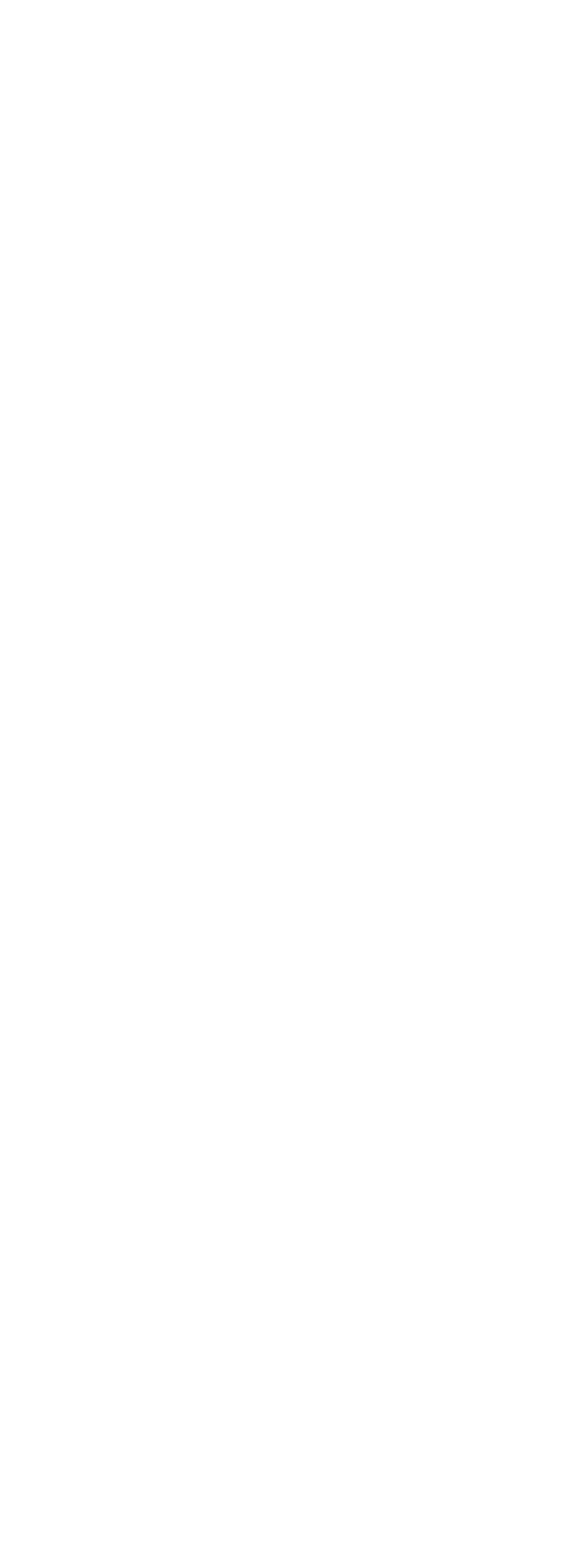
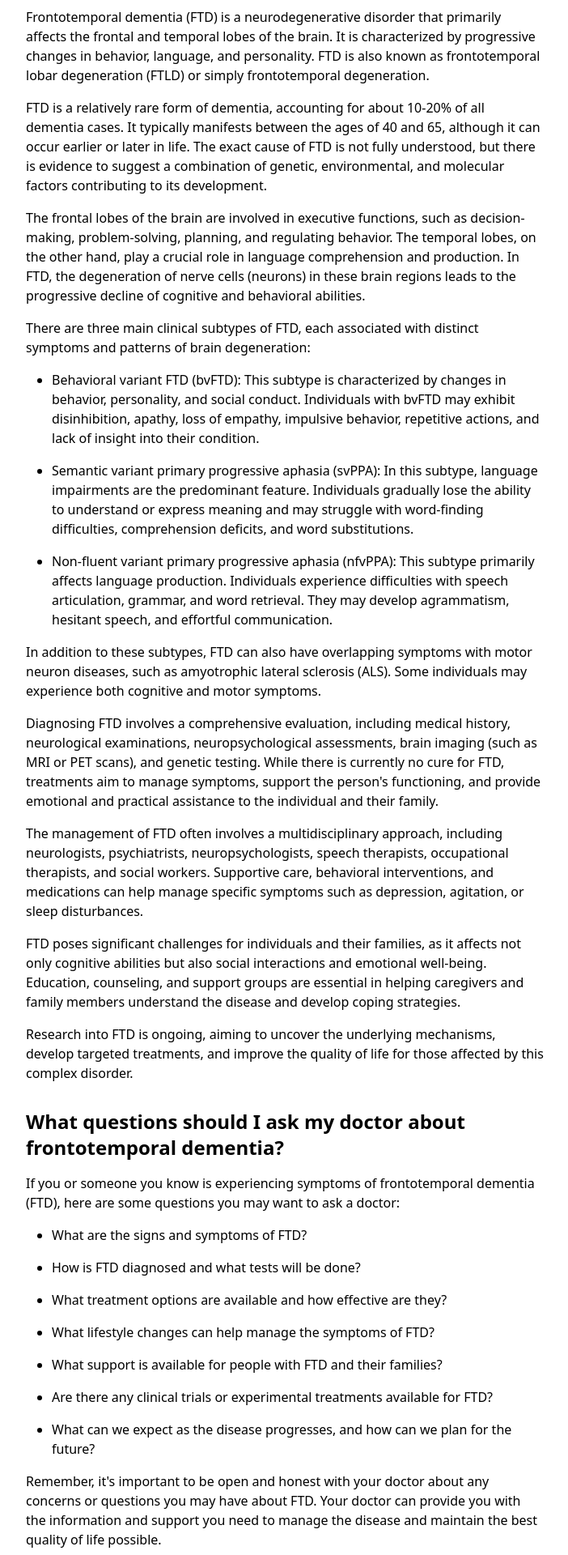
Before and after one commit to BoldContacts/boldcontacts-site-as-sveltekit, a SvelteKit app: page /frontotemporal-dementia in a window 1280 px wide. Before the commit this address had no page. Shown: the part 660-2580 px from the top of the page at 81% size, without its empty margins (288-990 px from the left). Before the commit the page ends 800 px from the top, so only its background shows below. Built offline with nearby package versions, Linux system fonts and the light colour scheme.

Commit message:
Add frontotemporal dementia

```diff
--- /dev/null
+++ b/src/routes/frontotemporal-dementia/+page.svelte
@@ -0,0 +1,71 @@
+<img src="/assets/pexels/pexels-rdne-stock-project-6129502/@1200x600.jpg" alt="Doctors, nurses, and medical workers" loading="lazy">
+
+<h1>Frontotemporal dementia</h1>
+
+<span data-chatgpt-prompt="Summarize frontotemporal dementia (ELI5)">
+
+    <p>Frontotemporal dementia (FTD) is a type of dementia that affects a person's brain and how they think and behave. A person with FTD may become forgetful, have trouble finding the right words, struggle with planning and organizing, or have changes in their emotions and social interactions.</p>
+
+</span>
+
+<h2>Frontotemporal dementia in more depth</h2>
+
+<span data-chatgpt-prompt="Explain frontotemporal dementia in depth">
+
+    <p>Frontotemporal dementia (FTD) is a neurodegenerative disorder that primarily affects the frontal and temporal lobes of the brain. It is characterized by progressive changes in behavior, language, and personality. FTD is also known as frontotemporal lobar degeneration (FTLD) or simply frontotemporal degeneration.</p>
+
+    <p>FTD is a relatively rare form of dementia, accounting for about 10-20% of all dementia cases. It typically manifests between the ages of 40 and 65, although it can occur earlier or later in life. The exact cause of FTD is not fully understood, but there is evidence to suggest a combination of genetic, environmental, and molecular factors contributing to its development.</p>
+
+    <p>The frontal lobes of the brain are involved in executive functions, such as decision-making, problem-solving, planning, and regulating behavior. The temporal lobes, on the other hand, play a crucial role in language comprehension and production. In FTD, the degeneration of nerve cells (neurons) in these brain regions leads to the progressive decline of cognitive and behavioral abilities.</p>
+
+    <p>There are three main clinical subtypes of FTD, each associated with distinct symptoms and patterns of brain degeneration:</p>
+
+    <ul>
+
+      <li>Behavioral variant FTD (bvFTD): This subtype is characterized by changes in behavior, personality, and social conduct. Individuals with bvFTD may exhibit disinhibition, apathy, loss of empathy, impulsive behavior, repetitive actions, and lack of insight into their condition.</li>
+
+      <li>Semantic variant primary progressive aphasia (svPPA): In this subtype, language impairments are the predominant feature. Individuals gradually lose the ability to understand or express meaning and may struggle with word-finding difficulties, comprehension deficits, and word substitutions.</li>
+
+      <li>Non-fluent variant primary progressive aphasia (nfvPPA): This subtype primarily affects language production. Individuals experience difficulties with speech articulation, grammar, and word retrieval. They may develop agrammatism, hesitant speech, and effortful communication.</li>
+
+    </ul>
+
+    <p>In addition to these subtypes, FTD can also have overlapping symptoms with motor neuron diseases, such as amyotrophic lateral sclerosis (ALS). Some individuals may experience both cognitive and motor symptoms.</p>
+
+    <p>Diagnosing FTD involves a comprehensive evaluation, including medical history, neurological examinations, neuropsychological assessments, brain imaging (such as MRI or PET scans), and genetic testing. While there is currently no cure for FTD, treatments aim to manage symptoms, support the person's functioning, and provide emotional and practical assistance to the individual and their family.</p>
+
+    <p>The management of FTD often involves a multidisciplinary approach, including neurologists, psychiatrists, neuropsychologists, speech therapists, occupational therapists, and social workers. Supportive care, behavioral interventions, and medications can help manage specific symptoms such as depression, agitation, or sleep disturbances.</p>
+
+    <p>FTD poses significant challenges for individuals and their families, as it affects not only cognitive abilities but also social interactions and emotional well-being. Education, counseling, and support groups are essential in helping caregivers and family members understand the disease and develop coping strategies.</p>
+
+    <p>Research into FTD is ongoing, aiming to uncover the underlying mechanisms, develop targeted treatments, and improve the quality of life for those affected by this complex disorder.</p>
+
+</span>
+
+<h2>What questions should I ask my doctor about frontotemporal dementia?</h2>
+
+<span data-chatgpt-prompt="What questions should I ask my doctor about frontotemporal dementia?">
+
+    <p>If you or someone you know is experiencing symptoms of frontotemporal dementia (FTD), here are some questions you may want to ask a doctor:</p>
+
+    <ul>
+
+        <li>What are the signs and symptoms of FTD?</li>
+
+        <li>How is FTD diagnosed and what tests will be done?</li>
+
+        <li>What treatment options are available and how effective are they?</li>
+
+        <li>What lifestyle changes can help manage the symptoms of FTD?</li>
+
+        <li>What support is available for people with FTD and their families?</li>
+
+        <li>Are there any clinical trials or experimental treatments available for FTD?</li>
+
+        <li>What can we expect as the disease progresses, and how can we plan for the future?</li>
+
+    </ul>
+
+    <p>Remember, it's important to be open and honest with your doctor about any concerns or questions you may have about FTD. Your doctor can provide you with the information and support you need to manage the disease and maintain the best quality of life possible.</p>
+
+</span>
```
